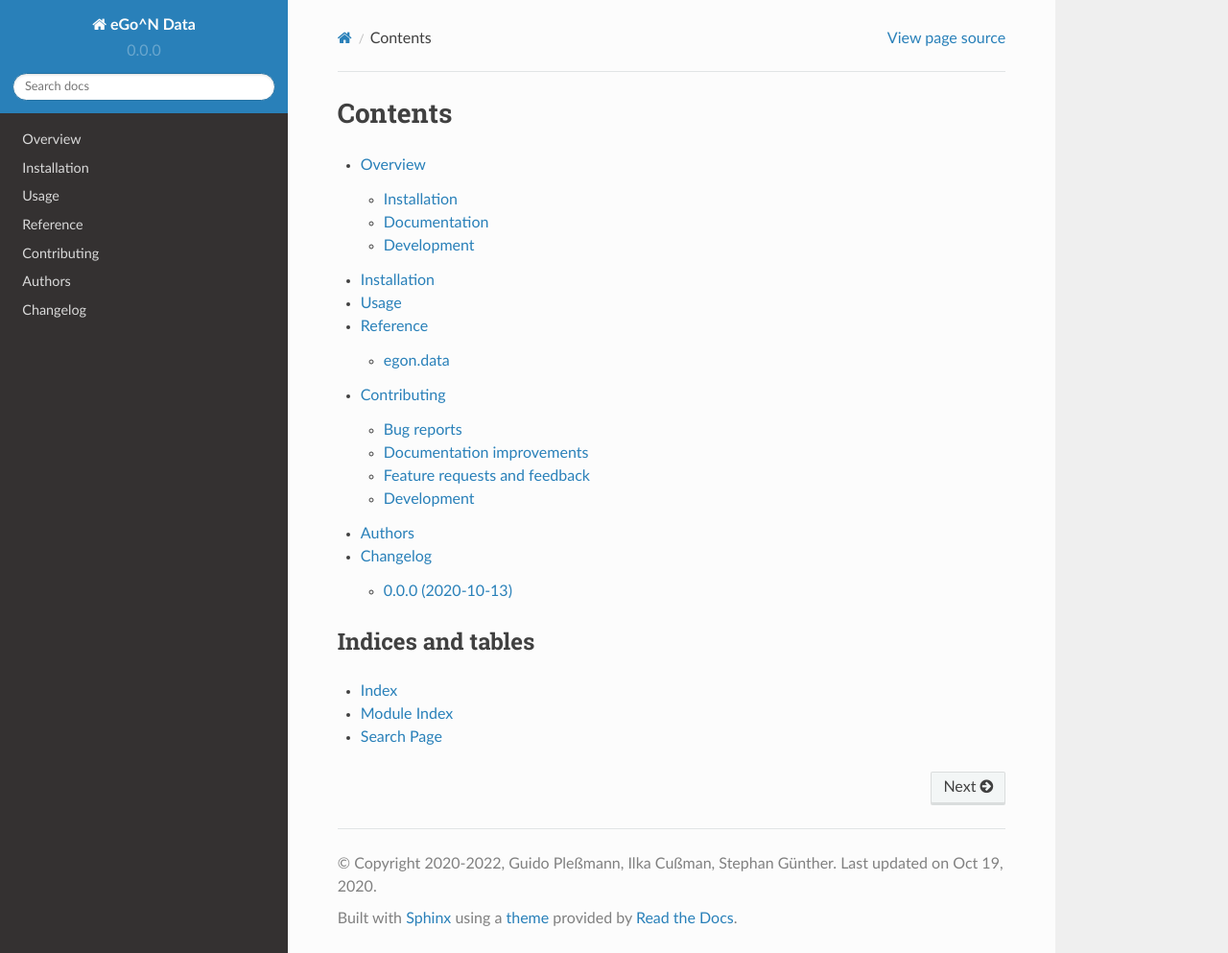
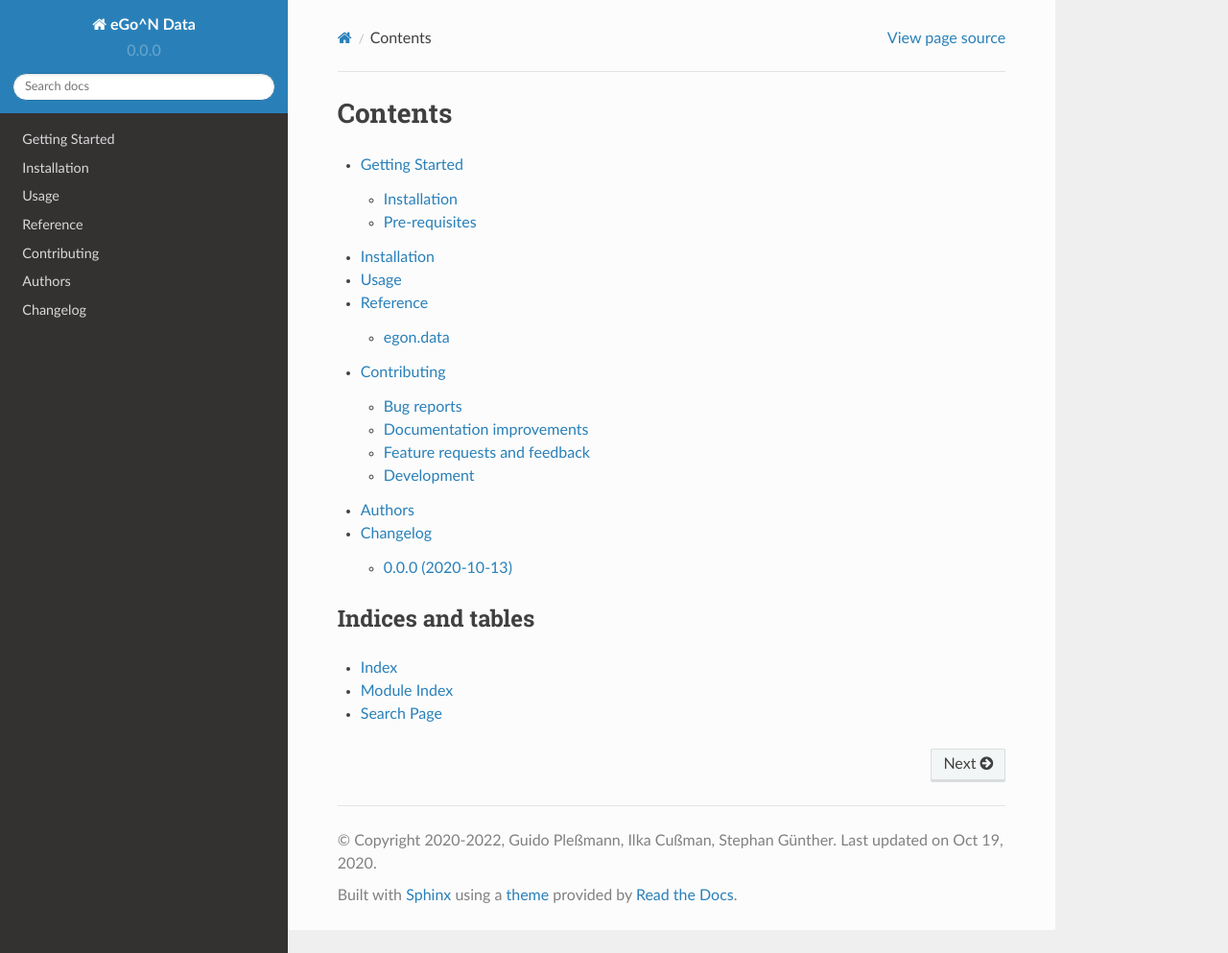
Before and after one commit to openego/eGon-data, a Sphinx documentation site: the page built from docs/index.rst, in a window 1280 px wide and 993 px high. Shown: the whole window at 96% size. Built offline with Sphinx 7.4.7 and the Read the Docs theme 2.0.0, drawn with Linux system fonts in a browser that asks for light colours.

Commit message:
Replace section "Overview" by "Getting started"

```diff
--- /dev/null
+++ b/docs/getting_started.rst
@@ -0,0 +1,22 @@
+***************
+Getting Started
+***************
+
+Installation
+============
+
+Since no release is available on PyPi and installations are probably used for development, cloning
+
+.. code-block:: bash
+
+   git clone git@github.com:openego/eGon-data.git
+
+and installing in editable mode recommended.
+
+.. code-block:: bash
+
+   pip install -e eGon-data
+
+
+Pre-requisites
+==============
--- a/docs/index.rst
+++ b/docs/index.rst
@@ -5,7 +5,7 @@ Contents
 .. toctree::
    :maxdepth: 2
 
-   readme
+   getting_started
    installation
    usage
    reference/index
--- a/docs/readme.rst
+++ /dev/null
@@ -1 +0,0 @@
-.. include:: ../README.rst
```
